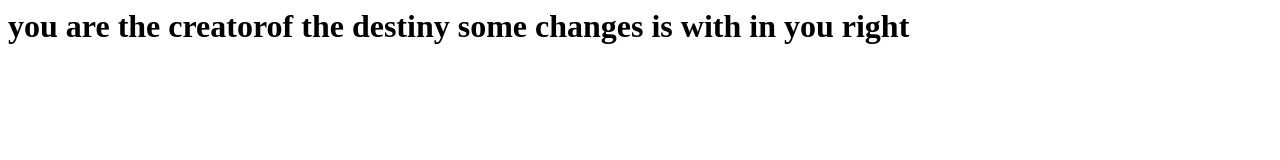
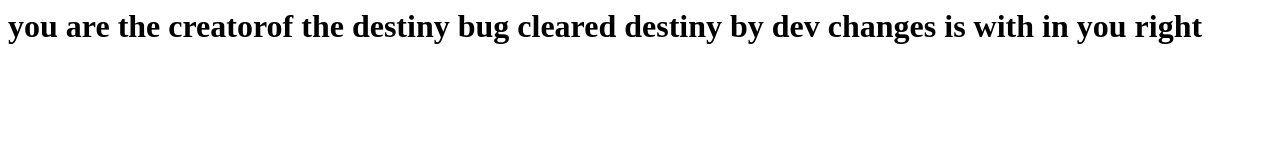
Before and after one commit to kiransp1/firstgitrepo, a plain HTML site: page index.html in a window 1280 px wide. Drawn offline with Linux system fonts and the light colour scheme.

Commit message:
updated code2

```diff
--- a/index.html
+++ b/index.html
@@ -1,6 +1,6 @@
 <html>
 <body>
 <h1>you are the creatorof the destiny
-some changes is with in you right
+bug cleared destiny by dev changes is with in you right
 </body>
 </html>
```
Also changed, not shown: inde.html (added).
